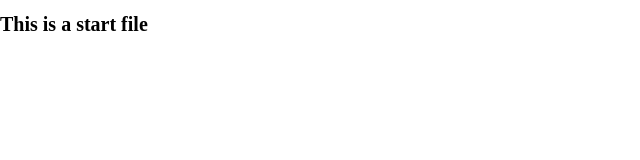
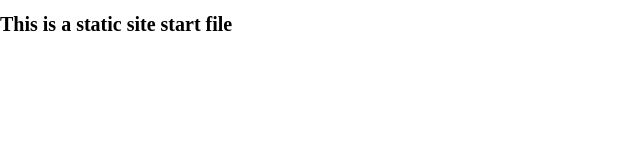
Before and after one commit to dbills777/Static_Start_File, a plain HTML site: page index.html in a window 1280 px wide. Shown: the whole page, without its empty margins (0-640 px from the left). Drawn offline with Linux system fonts and the light colour scheme.

Commit message:
set original

```diff
--- a/index.html
+++ b/index.html
@@ -17,7 +17,7 @@
 </head>
 
 <body>
-<h1>This is a start file</h1>
+<h1>This is a static site start file</h1>
 </body>
 <script defer src="./js/index.js"></script>
 
```
